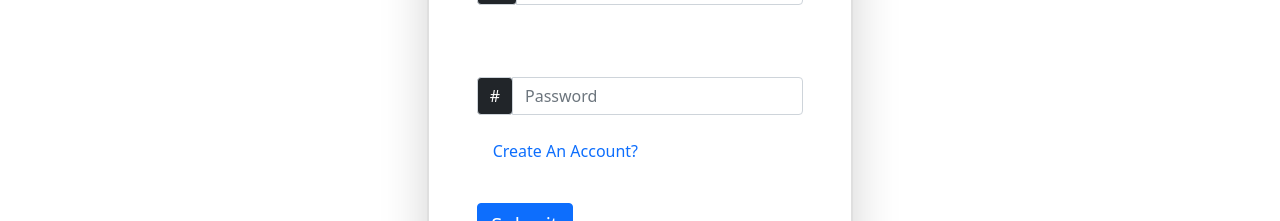
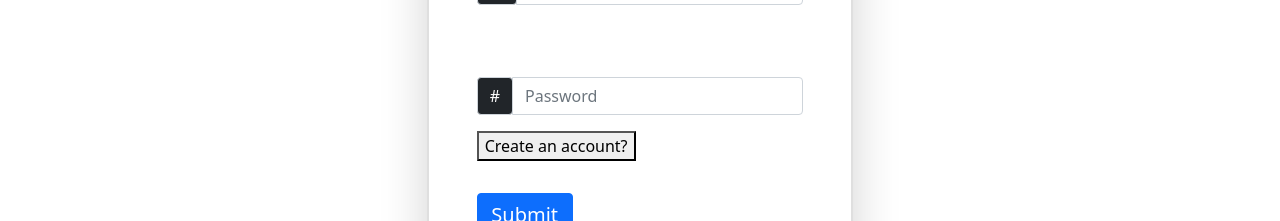
Before and after one commit to Berkeley-gov/body-mass-index-Client, a React (Create React App) app: page /login in a window 1280 px wide. Shown: the part 1380-1601 px from the top of the page. Built offline with nearby package versions, Linux system fonts and the light colour scheme; no server answers.

Commit message:
updated login page

```diff
--- a/src/components/user-login.component.js
+++ b/src/components/user-login.component.js
@@ -124,7 +124,7 @@ export default class UserLogin extends Component {
                             <p id="warning-text"></p>
 
                             <div className="nav-item">
-                                <Link to="/users/add" className="nav-link stretched-link">Create An Account?</Link>
+                                <button onClick={()=> this.props.history.push('/users/add')} >Create an account?</button>
                             </div>
 
                             <div  className="form-group mt-2 pt-4" >
```
